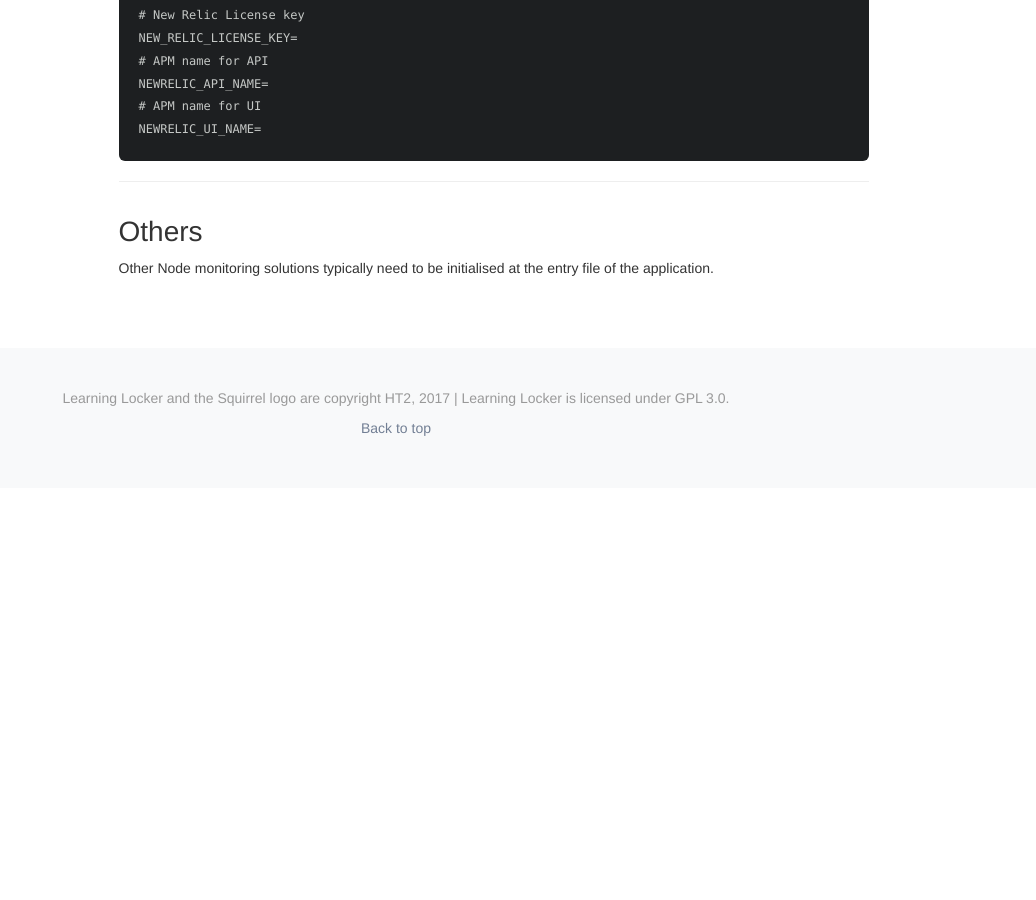
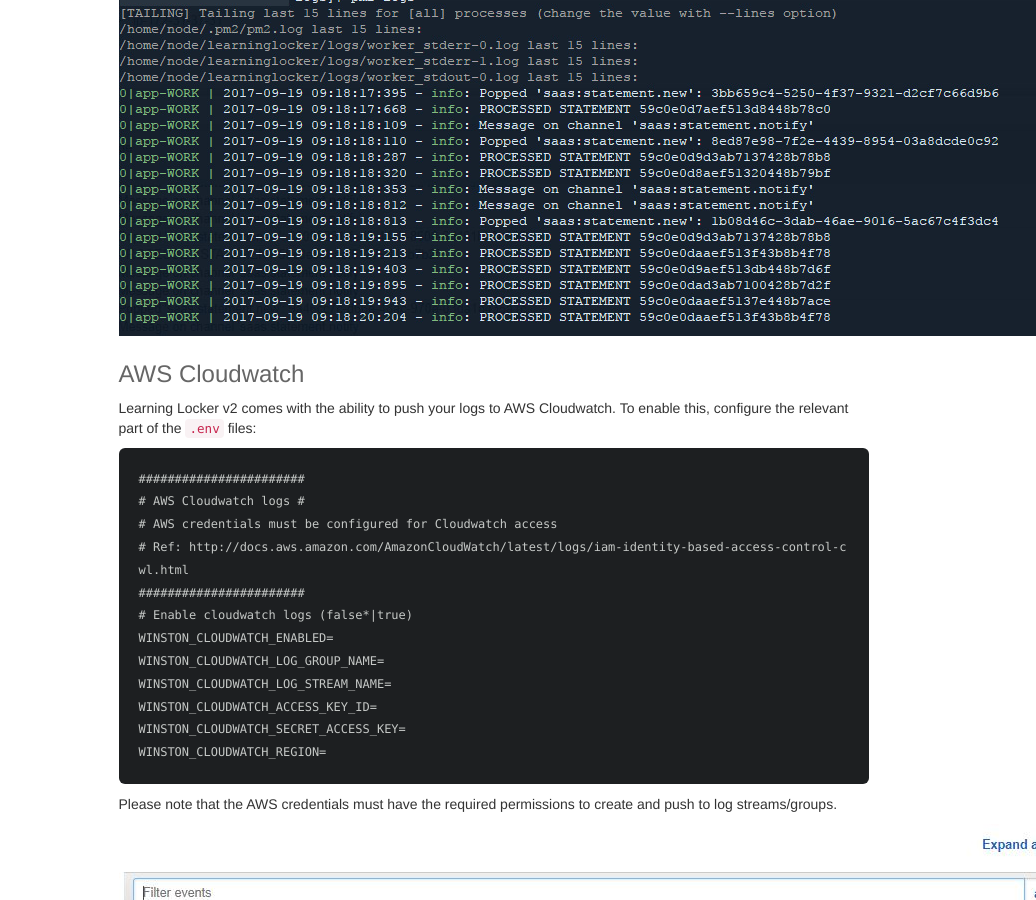
Before and after one commit to LearningLocker/docs, a Jekyll site: the page built from src/guides-monitoring.md, in a window 1280 px wide and 900 px high, scrolled down 1363 px. Shown: the whole window, without its empty margins (244-1280 px from the left). Built offline with Jekyll 4.4.1, drawn with Linux system fonts in a browser that asks for light colours; nearby versions of some CDN libraries; our own code applies the rules of GitHub Pages for plain Markdown files; before the commit the page ends 1851 px from its top, so only the background shows below that; some of the changed text lies outside the part shown.

Commit message:
Monitoring images

````diff
--- a/src/guides-monitoring.md
+++ b/src/guides-monitoring.md
@@ -9,11 +9,16 @@
 
 Whilst this tool can be used to monitor the running processes from within each server running LL (refer to [the documentation](http://pm2.keymetrics.io/docs/usage/monitoring/)), it can also be setup to send performance metrics to the [Key Metrics](http://docs.keymetrics.io/) platform (costs may apply).
 
+![PM2 Monitoring](../images/pm2-monit.jpg "PM2 Monitoring")
+
+
 ## Logs
 
 ### Local
 
 By default logs are captured by pm2 and stored locally on each instance as defined in the pm2 process file  ([pm2/all.json.dist](https://github.com/LearningLocker/learninglocker_v2/blob/master/pm2/all.json.dist)). Errors and stdanrd output are separated and can be viewed by running `pm2 logs` from within your instance. By default they are stored in `/var/log/learninglocker/` and are rotated using the [`pm2-logrotate`](https://github.com/pm2-hive/pm2-logrotate) module.
+
+![PM2 Logs](../images/pm2-logs.jpg "PM2 Logs")
 
 ### AWS Cloudwatch
 Learning Locker v2 comes with the ability to push your logs to AWS Cloudwatch. To enable this, configure the relevant part of the `.env` files:
@@ -34,6 +39,8 @@
 ```
 
 Please note that the AWS credentials must have the required permissions to create and push to log streams/groups.
+
+![Cloudwatch Logs](../images/cloudwatch-logs.jpg "Cloudwatch Logs")
 
 ### Other logging
 
@@ -57,6 +64,8 @@
 NEWRELIC_UI_NAME=
 ```
 
+![New Relic](../images/newrelic.jpg "New Relic")
+
 ## Others
 
-Other Node monitoring solutions typically need to be initialised at the entry file of the application.
+Other Node monitoring solutions are available but would need to be added manually to the script or web server.
````
Also changed, not shown: src/images/cloudwatch-logs.jpg (added), src/images/pm2-logs.JPG (added).
